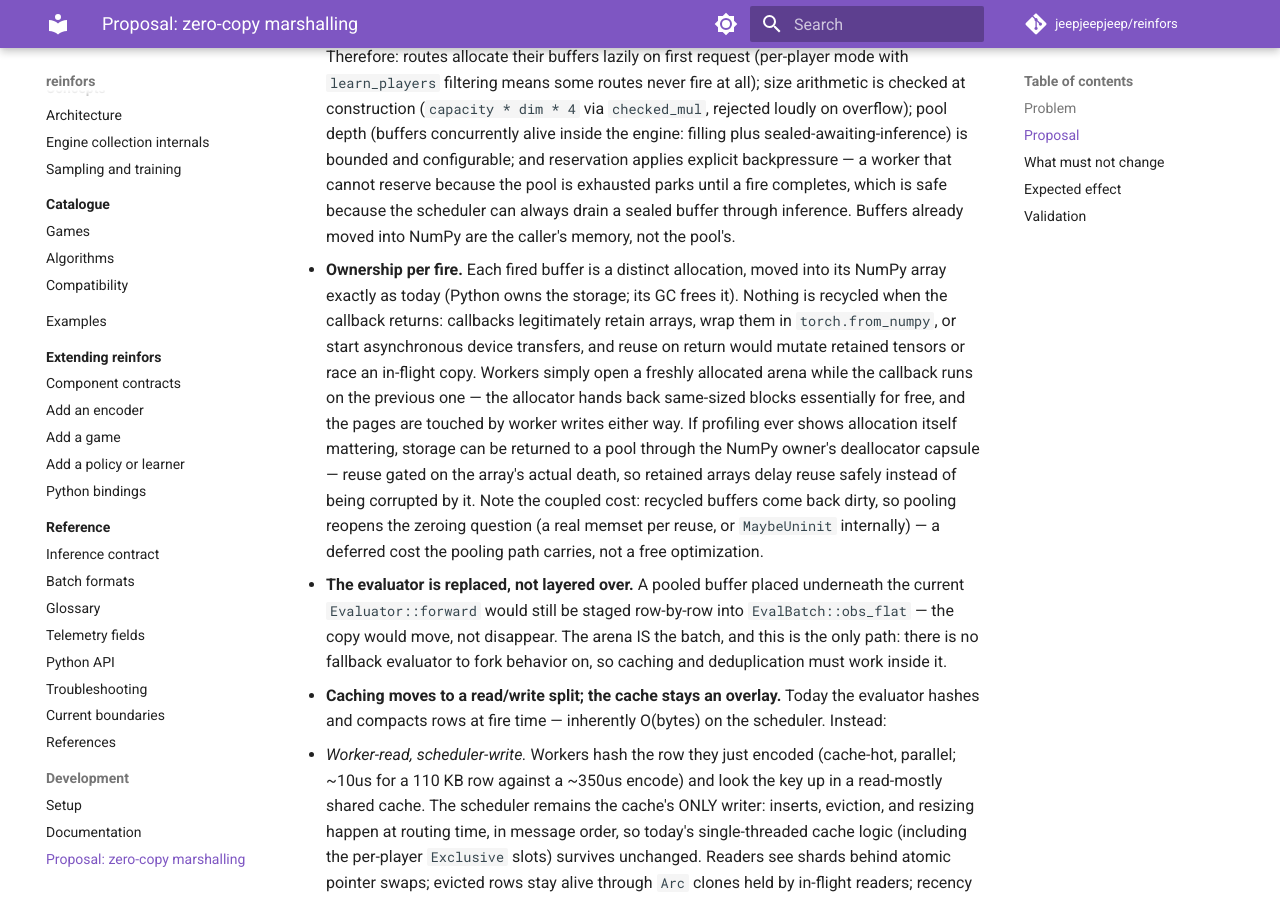
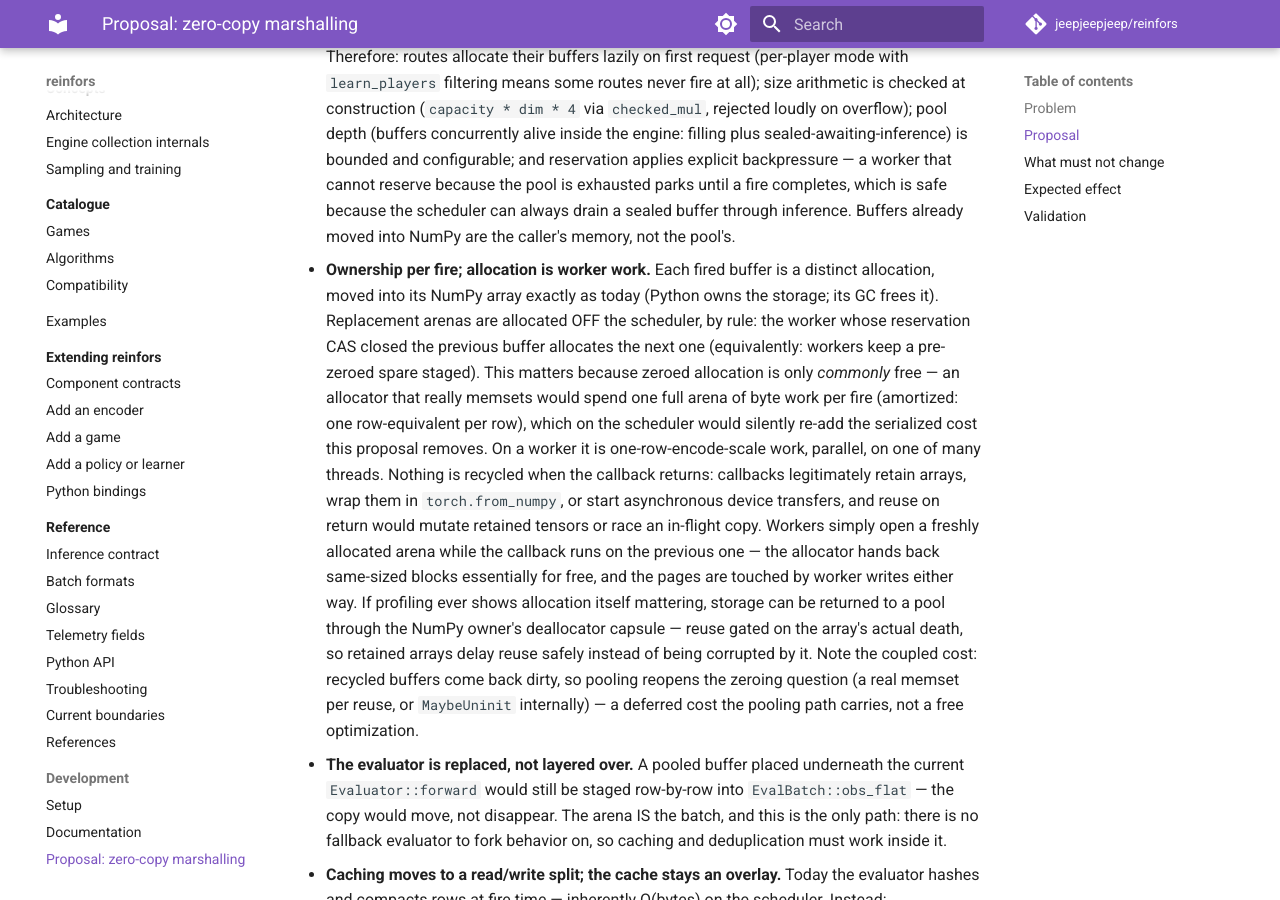
Before and after one commit to jeepjeepjeep/reinfors, an MkDocs documentation site: the page built from docs/development/scheduler-zero-copy.md, in a window 1280 px wide and 900 px high, scrolled down 2990 px. Built offline with MkDocs 1.6.1 and Material for MkDocs 9.7.7, drawn with Linux system fonts in a browser that asks for light colours; comment, search, counter and statistics services are not loaded; some of the changed text lies outside the part shown.

Commit message:
proposal: allocation off-scheduler by rule; scoped O(bytes) claim with residue ledger

```diff
--- a/docs/development/scheduler-zero-copy.md
+++ b/docs/development/scheduler-zero-copy.md
@@ -144,8 +144,16 @@
    scheduler can always drain a sealed buffer through inference. Buffers already
    moved into NumPy are the caller's memory, not the pool's.
 
-5. **Ownership per fire.** Each fired buffer is a distinct allocation, moved into
-   its NumPy array exactly as today (Python owns the storage; its GC frees it).
+5. **Ownership per fire; allocation is worker work.** Each fired buffer is a
+   distinct allocation, moved into its NumPy array exactly as today (Python owns
+   the storage; its GC frees it). Replacement arenas are allocated OFF the
+   scheduler, by rule: the worker whose reservation CAS closed the previous
+   buffer allocates the next one (equivalently: workers keep a pre-zeroed spare
+   staged). This matters because zeroed allocation is only *commonly* free — an
+   allocator that really memsets would spend one full arena of byte work per
+   fire (amortized: one row-equivalent per row), which on the scheduler would
+   silently re-add the serialized cost this proposal removes. On a worker it is
+   one-row-encode-scale work, parallel, on one of many threads.
    Nothing is recycled when the callback returns: callbacks legitimately retain
    arrays, wrap them in `torch.from_numpy`, or start asynchronous device
    transfers, and reuse on return would mutate retained tensors or race an
@@ -258,10 +266,17 @@
    spawns a tail task onto the worker pool that encodes, reserves, and commits
    like any other emission, with a tail marker routing its prediction rows to
    the existing `AwaitingTail` bookkeeping.
-10. **The scheduler's remaining job** is control flow only: reservation accounting,
-   firing, key lookups' insert/evict side, routing the (small, f64) prediction
-   rows back to blocked slots, floor and record bookkeeping. All of it is
-   O(rows), none of it is O(bytes).
+10. **The scheduler performs no O(bytes) operations — by construction, with the
+   residue ledger stated.** Its work is reservation accounting, firing, key
+   lookups' insert/evict side, routing the (small, f64) prediction rows back to
+   blocked slots, and floor/record bookkeeping — all O(rows). The system's
+   remaining byte work lives elsewhere, priced: worker-side row copies (two in
+   stage 1, approaching zero for stage-2 encoders, one owned copy for canonical
+   root rows); worst-case arena zeroing on the closing worker (commonly ~free
+   via lazy zero pages, bounded by one row-equivalent per row when the
+   allocator really memsets); and kernel zero-page faults when a `pad=True`
+   suffix is first read by the callback (kernel work, not engine work). Nothing
+   in that ledger is serialized.
 
 ## What must not change
 
```
